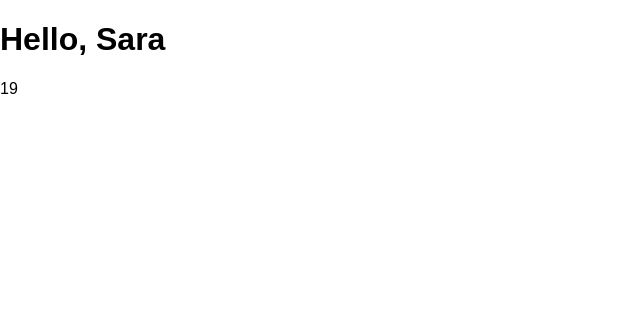
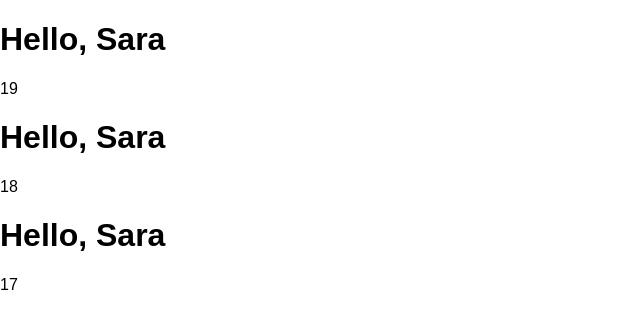
Before and after one commit to ugurcelenk/ReactProj, a React (Create React App) app in the folder react-proj/: page / in a window 1280 px wide. Shown: the top 328 px of the page, without its empty margins (0-640 px from the left). Built offline with nearby package versions, Linux system fonts and the light colour scheme.

Commit message:
composing_componenet_test

```diff
--- a/react-proj/src/index.js
+++ b/react-proj/src/index.js
@@ -37,14 +37,24 @@ function Welcome(props) {
   return <div><h1>Hello, {props.person.name}</h1><div>{props.age}</div></div>;
 }
 
-console.log("222");
 var tempProp = {
   name: "Sara",
   age: 18
 }
-const element = <Welcome person={tempProp} age={"19"} />;
-console.log("333");
+
+function Shell() {
+  return (
+    <div>
+      <Welcome person={tempProp} age={"19"} />
+      <Welcome person={tempProp} age={"18"} />
+      <Welcome person={tempProp} age={"17"} />
+    </div>)
+}
+
+// console.log("222");
+// const element = <Welcome person={tempProp} age={"19"} />;
+// console.log("333");
 ReactDOM.render(
-  element,
+  <Shell />,
   document.getElementById('root')
 );
```
